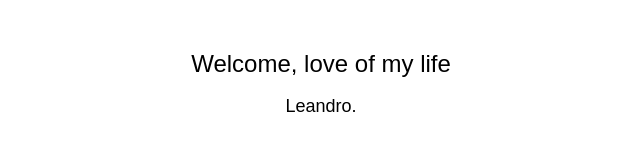
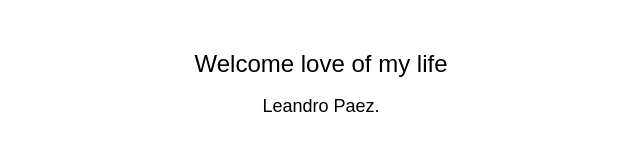
Before and after one commit to milemise/myheart.gihub.com, a plain HTML site: page index.html in a window 1280 px wide. Shown: the full height of the page, 319-959 px from the left. Drawn offline with Linux system fonts and the light colour scheme.

Commit message:
Update index.html

```diff
--- a/index.html
+++ b/index.html
@@ -22,7 +22,7 @@
 
 </head>
 <body>
-    <div class="welcome-message">Welcome, love of my life</div>
-    <p class="name">Leandro.</p>
+    <div class="welcome-message">Welcome love of my life</div>
+    <p class="name">Leandro Paez.</p>
 </body>
 </html>
```
